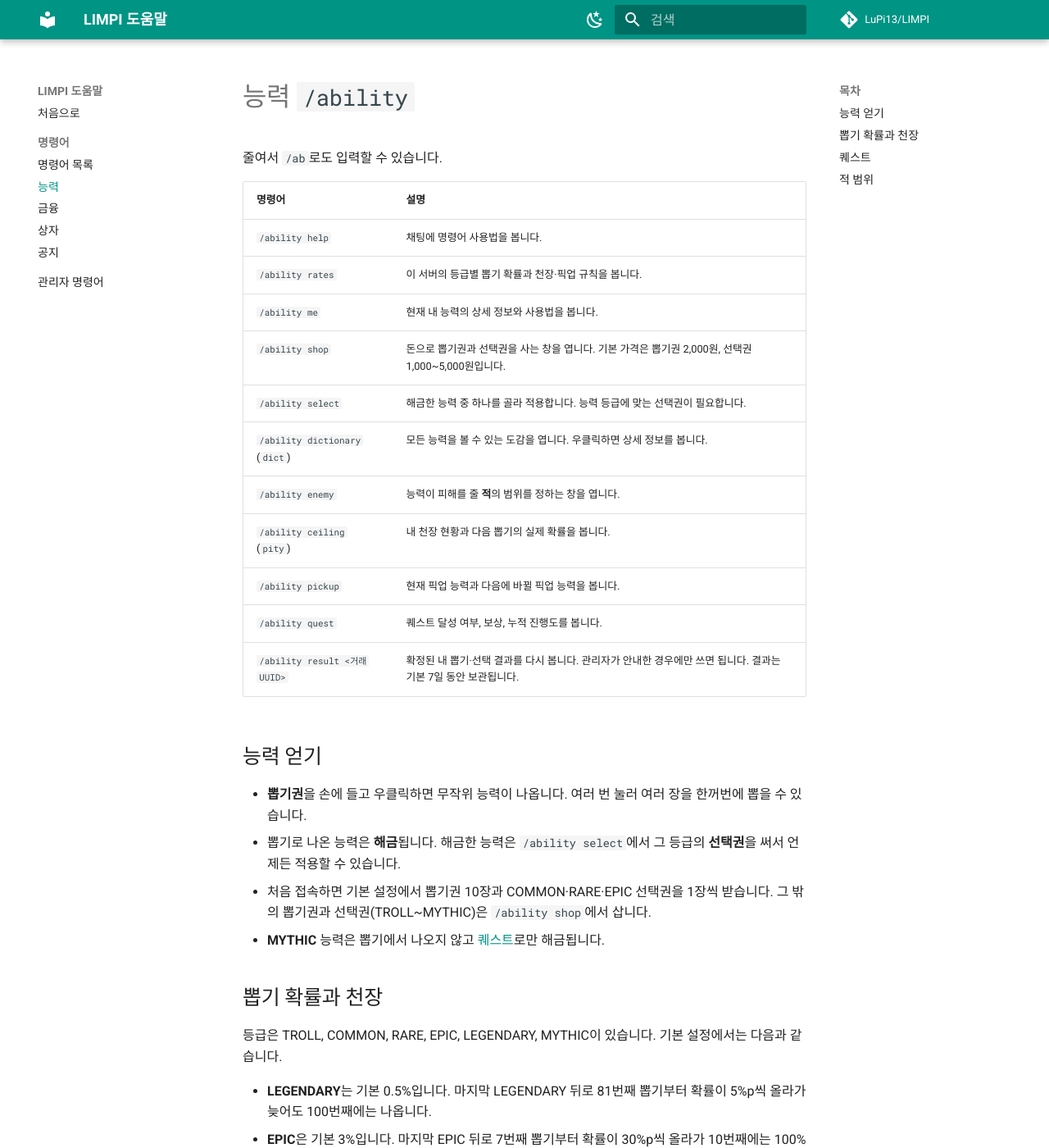
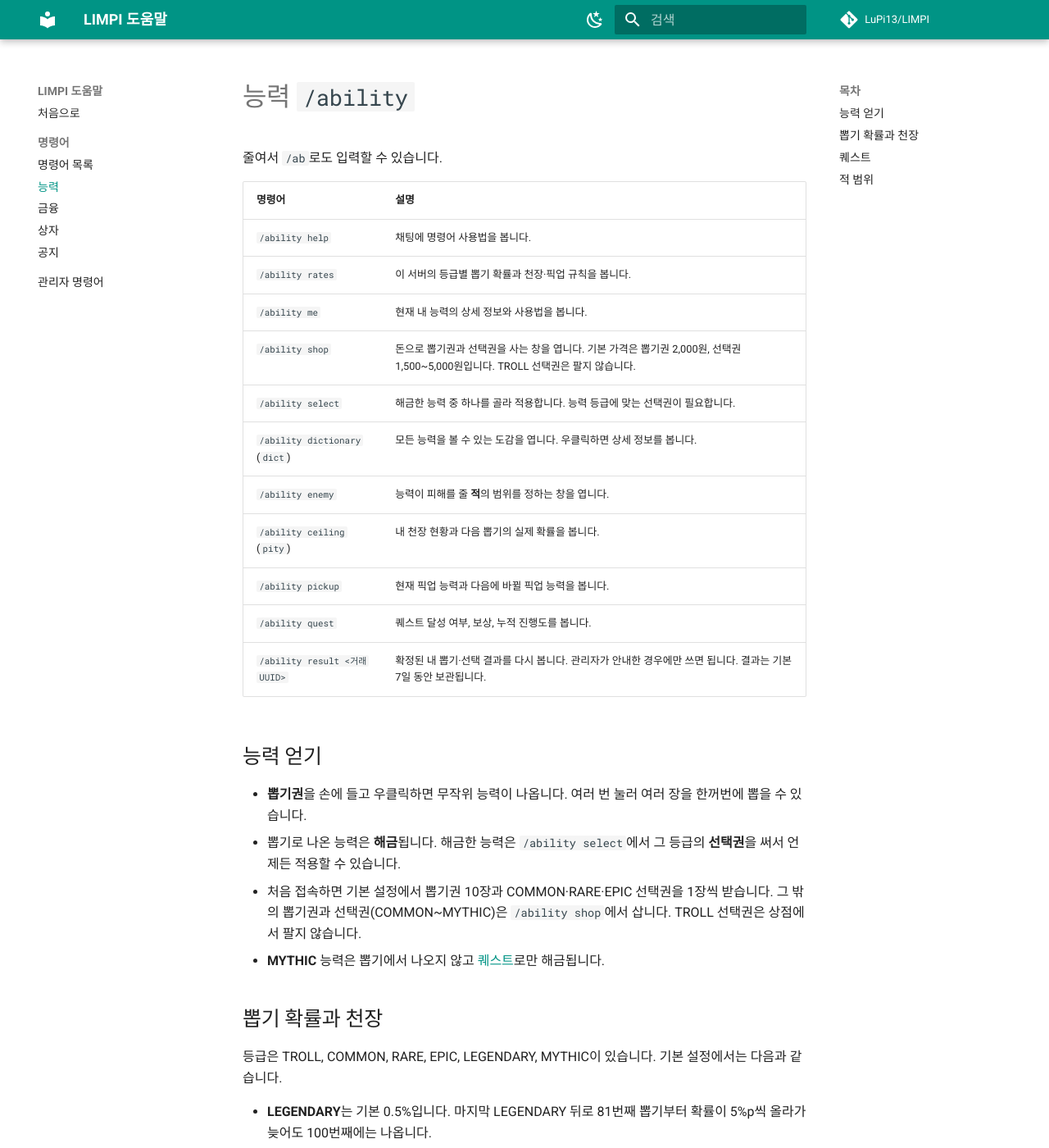
Before and after one commit to LuPi13/LIMPI, an MkDocs documentation site: the page built from pages/ability.md, in a window 1280 px wide and 1400 px high. Shown: the whole window at 82% size. Built offline with MkDocs 1.6.1 and Material for MkDocs 9.7.7, drawn with Linux system fonts in a browser that asks for light colours; comment, search, counter and statistics services are not loaded.

Commit message:
Ability shop: stop selling TROLL selection tickets

```diff
--- a/pages/ability.md
+++ b/pages/ability.md
@@ -7,7 +7,7 @@
 | `/ability help` | 채팅에 명령어 사용법을 봅니다. |
 | `/ability rates` | 이 서버의 등급별 뽑기 확률과 천장·픽업 규칙을 봅니다. |
 | `/ability me` | 현재 내 능력의 상세 정보와 사용법을 봅니다. |
-| `/ability shop` | 돈으로 뽑기권과 선택권을 사는 창을 엽니다. 기본 가격은 뽑기권 2,000원, 선택권 1,000~5,000원입니다. |
+| `/ability shop` | 돈으로 뽑기권과 선택권을 사는 창을 엽니다. 기본 가격은 뽑기권 2,000원, 선택권 1,500~5,000원입니다. TROLL 선택권은 팔지 않습니다. |
 | `/ability select` | 해금한 능력 중 하나를 골라 적용합니다. 능력 등급에 맞는 선택권이 필요합니다. |
 | `/ability dictionary` (`dict`) | 모든 능력을 볼 수 있는 도감을 엽니다. 우클릭하면 상세 정보를 봅니다. |
 | `/ability enemy` | 능력이 피해를 줄 **적**의 범위를 정하는 창을 엽니다. |
@@ -20,7 +20,7 @@
 
 - **뽑기권**을 손에 들고 우클릭하면 무작위 능력이 나옵니다. 여러 번 눌러 여러 장을 한꺼번에 뽑을 수 있습니다.
 - 뽑기로 나온 능력은 **해금**됩니다. 해금한 능력은 `/ability select`에서 그 등급의 **선택권**을 써서 언제든 적용할 수 있습니다.
-- 처음 접속하면 기본 설정에서 뽑기권 10장과 COMMON·RARE·EPIC 선택권을 1장씩 받습니다. 그 밖의 뽑기권과 선택권(TROLL~MYTHIC)은 `/ability shop`에서 삽니다.
+- 처음 접속하면 기본 설정에서 뽑기권 10장과 COMMON·RARE·EPIC 선택권을 1장씩 받습니다. 그 밖의 뽑기권과 선택권(COMMON~MYTHIC)은 `/ability shop`에서 삽니다. TROLL 선택권은 상점에서 팔지 않습니다.
 - **MYTHIC** 능력은 뽑기에서 나오지 않고 [퀘스트](#quest)로만 해금됩니다.
 
 ## 뽑기 확률과 천장
--- a/src/main/resources/config.yml
+++ b/src/main/resources/config.yml
@@ -45,8 +45,7 @@ ForceTroll: true  # TROLL 능력이 뽑기에서 등장 시 강제 적용 여부
 RAREProbability: 0.3  # LEGENDARY, EPIC, TROLL이 등장하지 않았을 때, RARE 등급 등장 확률
 
 TicketMoneyPrice: 2000  # 뽑기권 가격(원)
-SelectMoneyPrice:  # 능력 선택권 가격(원)
-  TROLL: 1000
+SelectMoneyPrice:  # 능력 선택권 가격(원). TROLL 선택권은 팔지 않음
   COMMON: 1500
   RARE: 2000
   EPIC: 3000
```
Also changed, not shown: pages/admin.md (+1 -1 lines), 1 other file.
